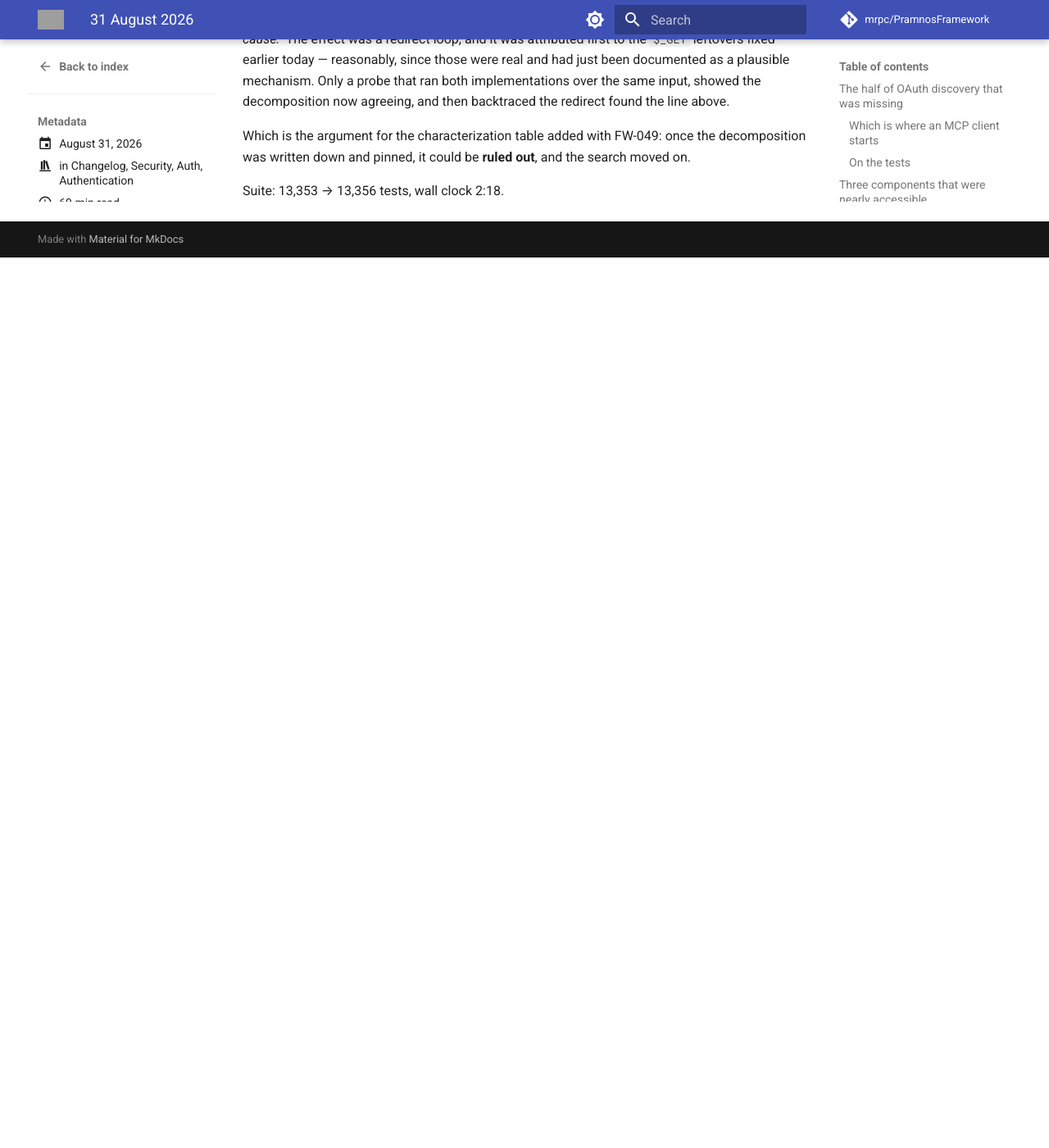
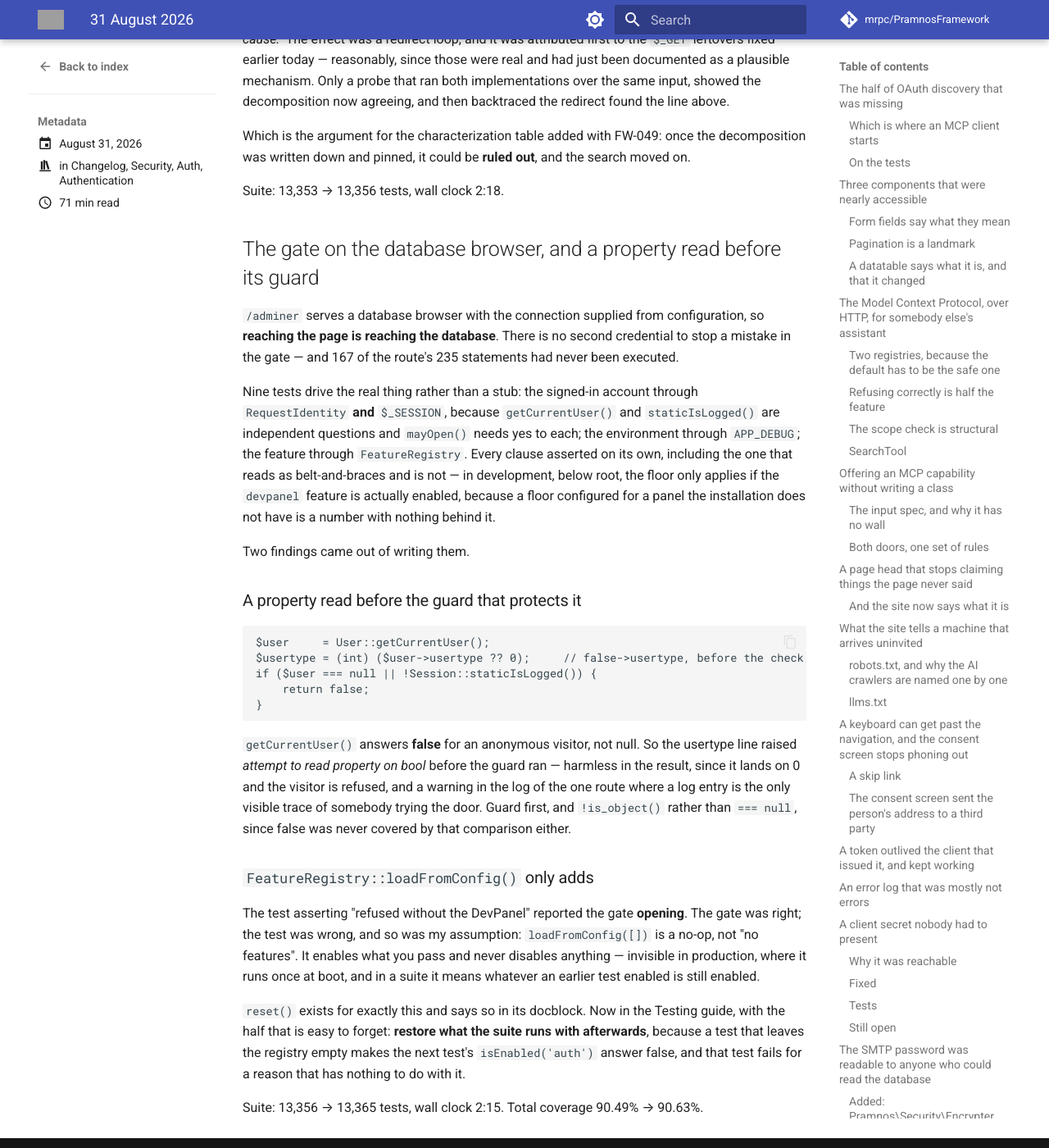
Before and after one commit to mrpc/PramnosFramework, an MkDocs documentation site: the page built from docs/version-history/posts/2026-08-31.md, in a window 1280 px wide and 1400 px high, scrolled down 53526 px. Shown: the whole window at 82% size. Built offline with MkDocs 1.6.1 and Material for MkDocs 9.7.7, drawn with Linux system fonts in a browser that asks for light colours; comment, search, counter and statistics services are not loaded; before the commit the page ends 53840 px from its top, so only the background shows below that; some of the changed text lies outside the part shown; grey boxes are pictures that could not be loaded.

Commit message:
fix(adminer): guard before reading the usertype, and drive the real gate
/adminer serves a database browser with the connection supplied from
configuration, so reaching the page is reaching the database. There is no second
credential to stop a mistake in the gate — and 167 of the route's 235 statements
had never been executed.

Nine tests drive the real thing rather than a stub: the signed-in account through
RequestIdentity *and* $_SESSION, because getCurrentUser() and staticIsLogged() are
independent questions and mayOpen() needs yes to each; the environment through
APP_DEBUG; the feature through FeatureRegistry. Every clause on its own, including
the one that reads as belt-and-braces and is not — in development, below root, the
floor applies only if `devpanel` is actually enabled, since a floor configured for
a panel the installation does not have is a number with nothing behind it.

Two findings from writing them.

getCurrentUser() answers false for an anonymous visitor, not null, and the usertype
was read before the guard that rejects it — "attempt to read property on bool",
harmless in the result and a warning in the log of the one route where a log entry
is the only visible trace of somebody trying the door. Guard first, and
!is_object() rather than === null, since false was never covered by that
comparison either.

And the test asserting "refused without the DevPanel" reported the gate opening.
The gate was right; my assumption was not. FeatureRegistry::loadFromConfig([]) is a
no-op rather than "no features" — it enables what you pass and never disables
anything, which is invisible in production where it runs once at boot. reset()
exists for exactly this. Now in the Testing guide with the half that is easy to
forget: restore what the suite runs with afterwards, or the next test's
isEnabled('auth') answers false and fails for a reason that has nothing to do with
it.

Suite 13,356 → 13,365 tests, wall clock 2:15, stable over two runs. Total coverage
90.49% → 90.63%.

Guides and changelog updated.

````diff
--- a/docs/Pramnos_DevPanel_Guide.md
+++ b/docs/Pramnos_DevPanel_Guide.md
@@ -96,6 +96,36 @@ Two locks, and the second is not the framework's to remove.
 application's `vendor/` would enlarge the attack surface of applications that never asked for
 one, including the ones that do not read what a release added. With the package absent the route
 answers 404 like any other unknown address.
+
+### The two clauses of the gate
+
+Both must hold for a non-root account, and only the first for root:
+
+```php
+if ($usertype >= static::rootFloor()) {          // 99, or the installation's own
+    return true;                                  // anywhere, devpanel or not
+}
+
+if (!Application::isDeveloperEnvironment()) {
+    return false;
+}
+
+if (!FeatureRegistry::isEnabled('devpanel')) {    // the floor below belongs to that panel
+    return false;
+}
+
+return $usertype >= DevPanelController::config('min_usertype', 90);
+```
+
+The third clause reads as belt-and-braces and is not: the floor it is about to apply belongs to
+the DevPanel, and a floor configured for a panel the installation does not have is a number with
+nothing behind it. Letting a usertype-90 account through on the strength of it would be a gate
+configured by accident.
+
+And **signed in means both**: `User::getCurrentUser()` and `Session::staticIsLogged()` are
+independent questions, and this route needs yes to each. So an API-authenticated request — a
+sealed identity with no session — is refused, deliberately: this is a browser tool, and a bearer
+token is not the credential it asks for.
 
 ### What locks it, on a public server
 
--- a/docs/Pramnos_Testing_Guide.md
+++ b/docs/Pramnos_Testing_Guide.md
@@ -521,6 +521,31 @@ Three rules, in order of preference:
    drifts from what production ships, and two hand-rolled shapes drift from each other. The
    framework's own migration is the one definition both tests can agree on.
 
+## `loadFromConfig()` only adds — reset first
+
+`FeatureRegistry::loadFromConfig()` enables what you pass and **never disables anything**, so
+
+```php
+FeatureRegistry::loadFromConfig([]);        // a no-op, not "no features"
+```
+
+leaves whatever an earlier test enabled still enabled. Invisible in production, where it runs once
+at boot; in a suite it means a test asserting "refused without the `devpanel` feature" can pass
+for the wrong reason, or fail for one — which is how it was found.
+
+```php
+FeatureRegistry::reset();                       // clears known *and* enabled
+FeatureRegistry::loadFromConfig(['devpanel']);  // then declare exactly what this test wants
+```
+
+`reset()` exists for this and says so in its docblock. Two things to remember with it:
+
+- after a reset the next call re-registers the built-in defaults, so `getKnown()` is enough to
+  have a registry that knows every feature and enables none;
+- **restore what the suite runs with in `tearDown()`.** The registry is process-wide, so a test
+  that leaves it empty makes the next test's `isEnabled('auth')` answer false, and that test fails
+  for a reason that has nothing to do with it.
+
 ## Asserting that something was broadcast
 
 `NullDriver` discards silently and `LogDriver` writes a file a test then has to
--- a/docs/version-history/posts/2026-08-31.md
+++ b/docs/version-history/posts/2026-08-31.md
@@ -2213,3 +2213,49 @@ Which is the argument for the characterization table added with FW-049: once the
 written down and pinned, it could be **ruled out**, and the search moved on.
 
 Suite: 13,353 → 13,356 tests, wall clock 2:18.
+
+## The gate on the database browser, and a property read before its guard
+
+`/adminer` serves a database browser with the connection supplied from configuration, so
+**reaching the page is reaching the database**. There is no second credential to stop a mistake in
+the gate — and 167 of the route's 235 statements had never been executed.
+
+Nine tests drive the real thing rather than a stub: the signed-in account through
+`RequestIdentity` **and** `$_SESSION`, because `getCurrentUser()` and `staticIsLogged()` are
+independent questions and `mayOpen()` needs yes to each; the environment through `APP_DEBUG`; the
+feature through `FeatureRegistry`. Every clause asserted on its own, including the one that reads
+as belt-and-braces and is not — in development, below root, the floor only applies if the
+`devpanel` feature is actually enabled, because a floor configured for a panel the installation
+does not have is a number with nothing behind it.
+
+Two findings came out of writing them.
+
+### A property read before the guard that protects it
+
+```php
+$user     = User::getCurrentUser();
+$usertype = (int) ($user->usertype ?? 0);     // false->usertype, before the check below
+if ($user === null || !Session::staticIsLogged()) {
+    return false;
+}
+```
+
+`getCurrentUser()` answers **false** for an anonymous visitor, not null. So the usertype line
+raised *attempt to read property on bool* before the guard ran — harmless in the result, since it
+lands on 0 and the visitor is refused, and a warning in the log of the one route where a log entry
+is the only visible trace of somebody trying the door. Guard first, and `!is_object()` rather than
+`=== null`, since false was never covered by that comparison either.
+
+### `FeatureRegistry::loadFromConfig()` only adds
+
+The test asserting "refused without the DevPanel" reported the gate **opening**. The gate was
+right; the test was wrong, and so was my assumption: `loadFromConfig([])` is a no-op, not "no
+features". It enables what you pass and never disables anything — invisible in production, where
+it runs once at boot, and in a suite it means whatever an earlier test enabled is still enabled.
+
+`reset()` exists for exactly this and says so in its docblock. Now in the Testing guide, with the
+half that is easy to forget: **restore what the suite runs with afterwards**, because a test that
+leaves the registry empty makes the next test's `isEnabled('auth')` answer false, and that test
+fails for a reason that has nothing to do with it.
+
+Suite: 13,356 → 13,365 tests, wall clock 2:15. Total coverage 90.49% → 90.63%.
````
Also changed, not shown: other parts of docs/version-history/posts/2026-08-31.md (+1 -1 lines), 2 other files.
